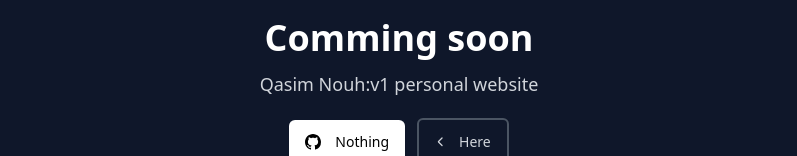
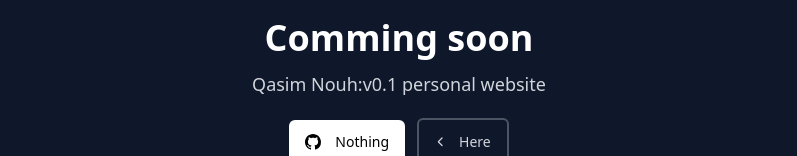
Before and after one commit to HydroMoon/qasimnouh.dev, a Nuxt app: page / in a window 1280 px wide. Shown: the part 338-494 px from the top of the page, without its empty margins (241-1038 px from the left). Built offline with nearby package versions, Linux system fonts and the light colour scheme.

Commit message:
[TEST] CI CD

```diff
--- a/app.vue
+++ b/app.vue
@@ -80,7 +80,7 @@
         <h1 class="block text-2xl font-bold text-white sm:text-4xl">
           Comming soon
         </h1>
-        <p class="mt-3 text-lg text-gray-300">Qasim Nouh:v1 personal website</p>
+        <p class="mt-3 text-lg text-gray-300">Qasim Nouh:v0.1 personal website</p>
         <div
           class="mt-5 flex flex-col justify-center items-center gap-2 sm:flex-row sm:gap-3"
         >
```
